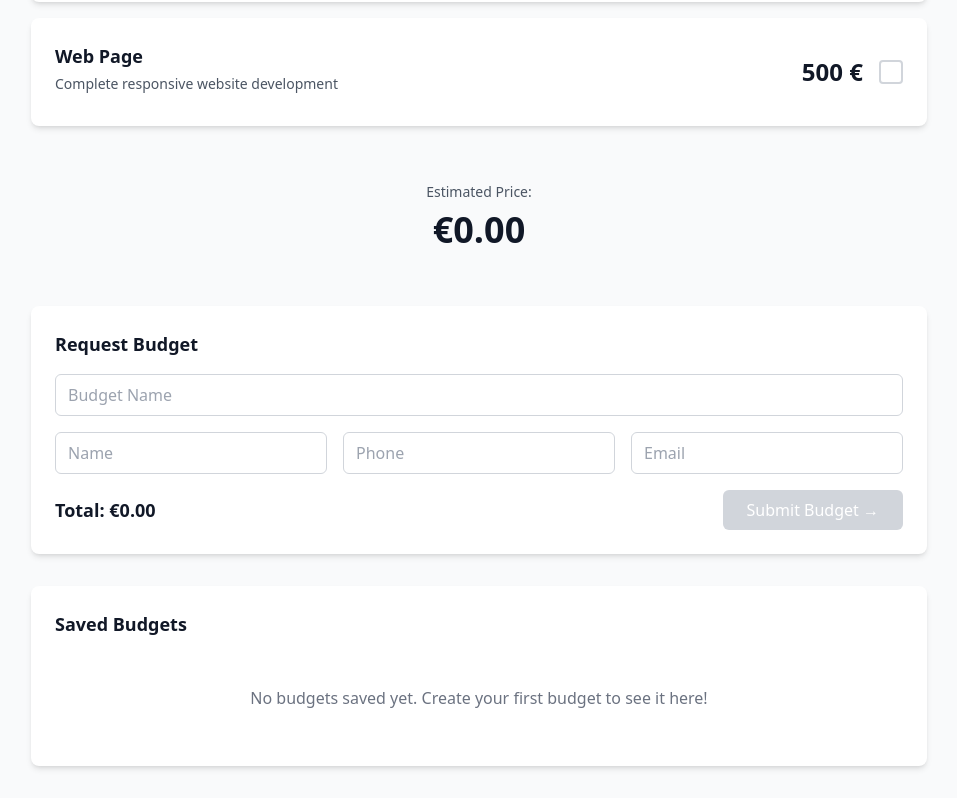
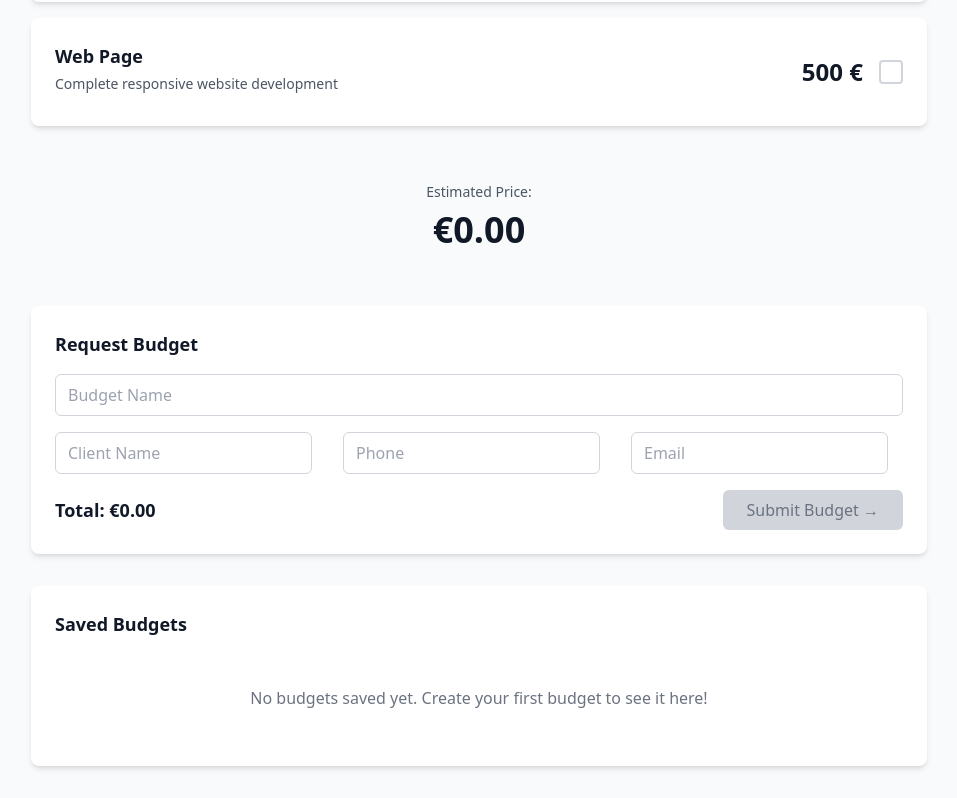
Before and after one commit to druedaro/sprint6-web-budget-calculator, a React (Vite) app: page /calculator in a window 1280 px wide. Shown: the part 506-1304 px from the top of the page, without its empty margins (161-1118 px from the left). Built offline with nearby package versions, Linux system fonts and the light colour scheme.

Commit message:
feat: improve BudgetForm with React Hooks Form and Zod and better UX + test

```diff
--- a/src/components/organisms/BudgetForm.tsx
+++ b/src/components/organisms/BudgetForm.tsx
@@ -1,37 +1,37 @@
-import { useState } from 'react';
+import { useForm } from 'react-hook-form';
+import { zodResolver } from '@hookform/resolvers/zod';
+import type { BudgetFormData } from '../../config/types';
+import { budgetFormSchema, type BudgetFormSchema } from '../../config/budgetFormValidation';
 import { formatCurrency } from '../../utils/budgetUtils';
-import type { BudgetFormProps, BudgetFormData } from '../../config/types';
 
-const BudgetForm = ({
-  onSubmit,
-  totalPrice
-}: BudgetFormProps) => {
-  const [formData, setFormData] = useState<BudgetFormData>({
+interface BudgetFormProps {
+  onSubmit: (data: BudgetFormData) => void;
+  totalPrice: number;
+}
+
+const BudgetForm = ({ onSubmit, totalPrice }: BudgetFormProps) => {
+  const {
+    register,
+    handleSubmit,
+    reset,
+    formState: { errors, isSubmitting, isValid }
+  } = useForm<BudgetFormSchema>({
+    resolver: zodResolver(budgetFormSchema),
+    mode: 'onBlur',
+    defaultValues: {
       budgetName: '',
       clientName: '',
       phone: '',
       email: '',
+    },
   });
 
-  const handleInputChange = (field: keyof BudgetFormData) => (
-    e: React.ChangeEvent<HTMLInputElement>
-  ) => {
-    setFormData(prev => ({ ...prev, [field]: e.target.value }));
+  const onFormSubmit = (data: BudgetFormSchema) => {
+    onSubmit(data);
+    reset();
   };
 
-  const handleSubmit = (e: React.FormEvent) => {
-    e.preventDefault();
-
-    if (formData.budgetName.trim() && formData.clientName.trim() &&
-        formData.phone.trim() && formData.email.trim()) {
-      onSubmit(formData);
-      setFormData({ budgetName: '', clientName: '', phone: '', email: '' });
-    } else {
-      alert('Please fill in all fields');
-    }
-  };
-
-  const isDisabled = totalPrice === 0;
+  const isDisabled = totalPrice === 0 || isSubmitting || !isValid;
 
   return (
     <section className="bg-white rounded-lg shadow-md p-6">
@@ -41,60 +41,96 @@ const BudgetForm = ({
         </h3>
       </header>
 
-      <form onSubmit={handleSubmit} className="space-y-4">
+      <form onSubmit={handleSubmit(onFormSubmit)} className="space-y-4" noValidate>
         <fieldset>
           <input
+            {...register('budgetName')}
             type="text"
             placeholder="Budget Name"
-            value={formData.budgetName}
-            onChange={handleInputChange('budgetName')}
-            className="w-full px-3 py-2 border border-gray-300 rounded-md focus:outline-none focus:ring-2 focus:ring-green-500 focus:border-transparent"
-            required
+            className={`w-full px-3 py-2 border rounded-md focus:outline-none focus:ring-2 focus:ring-green-500 focus:border-transparent ${
+              errors.budgetName ? 'border-red-500' : 'border-gray-300'
+            }`}
             aria-label="Budget name"
+            autoComplete="off"
           />
+          {errors.budgetName && (
+            <p className="mt-1 text-sm text-red-600" role="alert">
+              {errors.budgetName.message}
+            </p>
+          )}
         </fieldset>
 
         <fieldset className="grid grid-cols-1 md:grid-cols-3 gap-4">
+          <div>
             <input
+              {...register('clientName')}
               type="text"
-            placeholder="Name"
-            value={formData.clientName}
-            onChange={handleInputChange('clientName')}
-            className="px-3 py-2 border border-gray-300 rounded-md focus:outline-none focus:ring-2 focus:ring-green-500 focus:border-transparent"
-            required
+              placeholder="Client Name"
+              className={`px-3 py-2 border rounded-md focus:outline-none focus:ring-2 focus:ring-green-500 focus:border-transparent ${
+                errors.clientName ? 'border-red-500' : 'border-gray-300'
+              }`}
               aria-label="Client name"
+              autoComplete="name"
             />
+            {errors.clientName && (
+              <p className="mt-1 text-sm text-red-600" role="alert">
+                {errors.clientName.message}
+              </p>
+            )}
+          </div>
+
+          <div>
             <input
+              {...register('phone')}
               type="tel"
               placeholder="Phone"
-            value={formData.phone}
-            onChange={handleInputChange('phone')}
-            className="px-3 py-2 border border-gray-300 rounded-md focus:outline-none focus:ring-2 focus:ring-green-500 focus:border-transparent"
-            required
+              className={`px-3 py-2 border rounded-md focus:outline-none focus:ring-2 focus:ring-green-500 focus:border-transparent ${
+                errors.phone ? 'border-red-500' : 'border-gray-300'
+              }`}
               aria-label="Phone number"
+              autoComplete="tel"
             />
+            {errors.phone && (
+              <p className="mt-1 text-sm text-red-600" role="alert">
+                {errors.phone.message}
+              </p>
+            )}
+          </div>
+
+          <div>
             <input
+              {...register('email')}
               type="email"
               placeholder="Email"
-            value={formData.email}
-            onChange={handleInputChange('email')}
-            className="px-3 py-2 border border-gray-300 rounded-md focus:outline-none focus:ring-2 focus:ring-green-500 focus:border-transparent"
-            required
+              className={`px-3 py-2 border rounded-md focus:outline-none focus:ring-2 focus:ring-green-500 focus:border-transparent ${
+                errors.email ? 'border-red-500' : 'border-gray-300'
+              }`}
               aria-label="Email address"
+              autoComplete="email"
             />
+            {errors.email && (
+              <p className="mt-1 text-sm text-red-600" role="alert">
+                {errors.email.message}
+              </p>
+            )}
+          </div>
         </fieldset>
 
         <div className="flex justify-between items-center mt-6">
           <div className="text-lg font-semibold text-gray-900">
-            Total: {formatCurrency(totalPrice)}
+            Total: <span data-testid="total-price">{formatCurrency(totalPrice)}</span>
           </div>
           <button
             type="submit"
             disabled={isDisabled}
-            className="bg-green-500 hover:bg-green-600 text-white px-6 py-2 rounded-md font-medium disabled:bg-gray-300 disabled:cursor-not-allowed"
+            className={`px-6 py-2 rounded-md font-medium transition-colors ${
+              isDisabled
+                ? 'bg-gray-300 cursor-not-allowed text-gray-500'
+                : 'bg-green-500 hover:bg-green-600 text-white'
+            }`}
             aria-label="Submit budget request"
           >
-            Submit Budget →
+            {isSubmitting ? 'Submitting...' : 'Submit Budget →'}
           </button>
         </div>
       </form>
--- a/src/config/budgetFormValidation.ts
+++ b/src/config/budgetFormValidation.ts
@@ -9,7 +9,8 @@ export const budgetFormSchema = z.object({
   clientName: z
     .string()
     .min(2, 'Client name must be at least 2 characters')
-    .max(30, 'Client name cannot exceed 30 characters'),
+    .max(30, 'Client name cannot exceed 30 characters')
+    .regex(/^[A-Za-z\sáéíóúÁÉÍÓÚñÑüÜ'-]+$/, 'Client name must not contain numbers or special characters'),
 
   phone: z
     .string()
```
Lines whose indentation alone changed are shown as unchanged.
